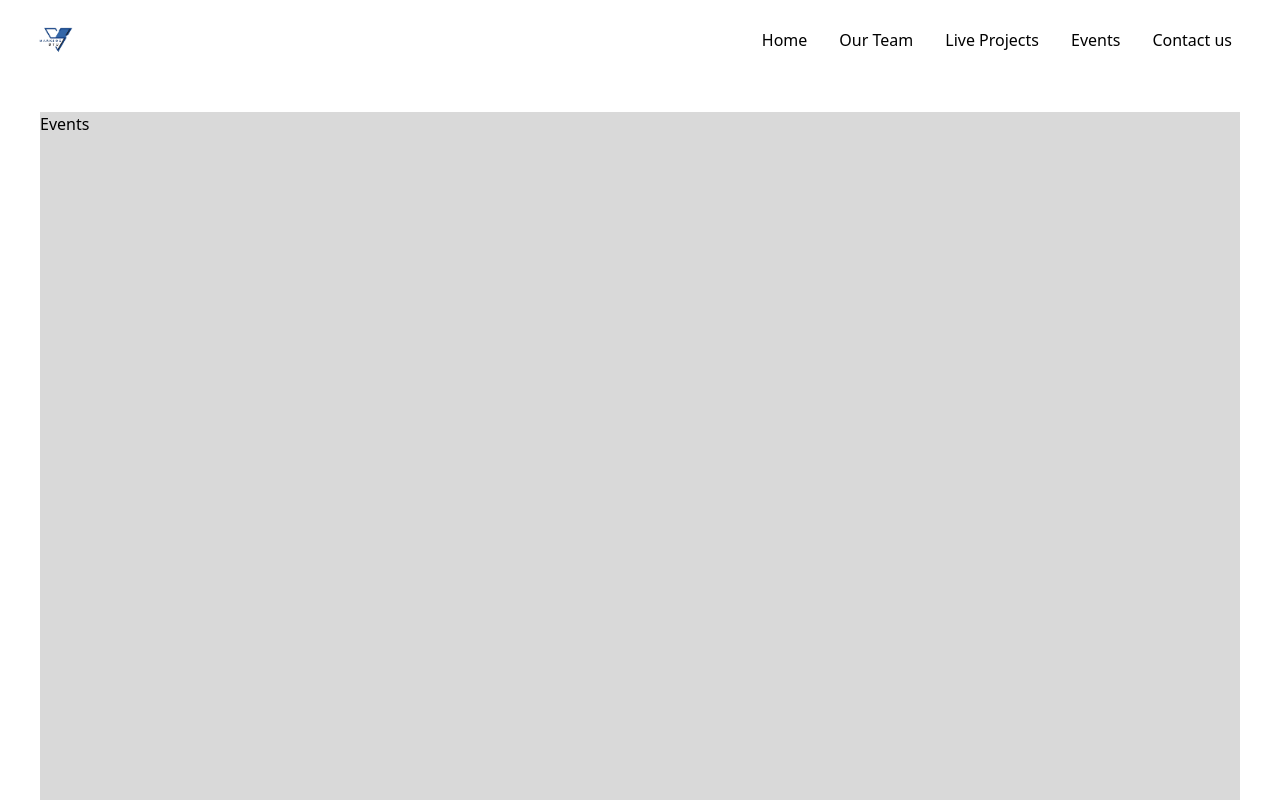
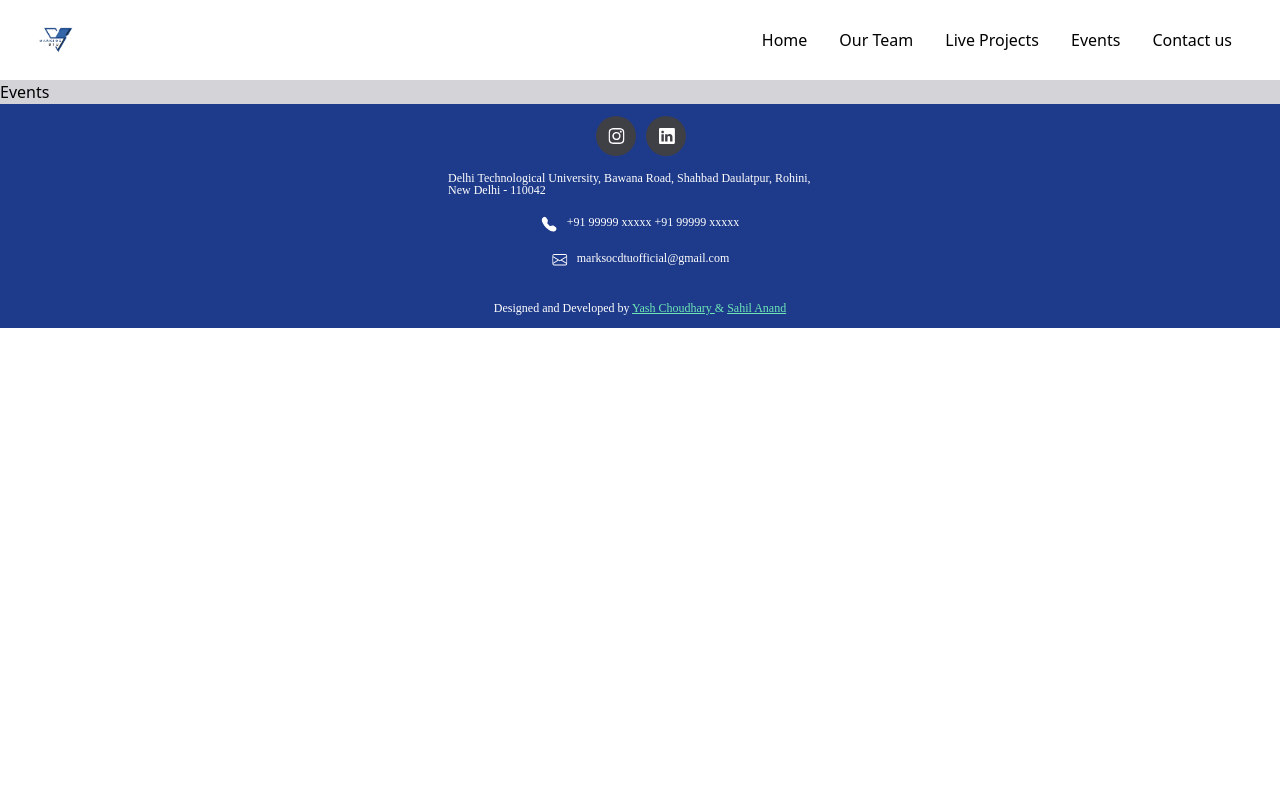
Before and after one commit to marksocDTU/marksocDTU, a Next.js app in the folder marksocdtu/: page /event in a window 1280 px wide. Shown: the top 800 px of the page. Built offline with nearby package versions, Linux system fonts and the light colour scheme.

Commit message:
sliding property

```diff
--- a/marksocdtu/package.json
+++ b/marksocdtu/package.json
@@ -16,6 +16,7 @@
     "react-dom": "^18",
     "react-icons": "^4.12.0",
     "react-slick": "^0.29.0",
+    "react-slideshow-image": "^4.3.0",
     "slick-carousel": "^1.8.1"
   },
   "devDependencies": {
--- a/marksocdtu/src/components/Articles.tsx
+++ b/marksocdtu/src/components/Articles.tsx
@@ -62,12 +62,14 @@ export const Articles = () => {
     speed: 500,
     slidesToShow: 4,
     slidesToScroll: 3,
+
     responsive: [
       {
         breakpoint: 768,
         settings: {
           slidesToShow: 1,
           slidesToScroll: 1,
+          autoplay: true,
         },
       },
     ],
--- /dev/null
+++ b/marksocdtu/src/components/Slideshow.tsx
@@ -0,0 +1,19 @@
+import React from 'react';
+import Image from "next/image";
+import l from "@/assets/landing.png";
+import {motion} from 'framer-motion';
+import { Zoom } from 'react-slideshow-image';
+import "react-slideshow-image/dist/style.css";
+
+const Slideshow= () => {
+    const images =[{l},{l},{l},{l}];
+    const zoomInp
+    return(
+
+
+
+
+    );
+};
+
+export default Slideshow ;
--- a/marksocdtu/src/pages/event.tsx
+++ b/marksocdtu/src/pages/event.tsx
@@ -15,12 +15,12 @@ export default function Home() {
   return (
    <div>
     <Header/>
-    {/* <div className="flex flex-shrink-0 justify-items-center max-w-full max-h-screen bg-zinc-300">
+     <div className="flex flex-shrink-0 justify-items-center max-w-full h-full bg-zinc-300">
       <div className="flex flex-shrink-0 text-black">Events</div>
-    </div> */}
-    <div className={"flex flex-shrink-0 bg-[#d9d9d9] w-[full] h-[750px] mx-10 my-8 "}>
+    </div>
+   {/* <div className={"flex flex-shrink-0 bg-[#d9d9d9] w-[full] h-[750px] mx-10 my-8 "}>
       <div className="flex flex-shrink-0 text-black"> Events </div>
-    </div>
+  </div>*/}
 
     <Footer/>
    </div>
```
Also changed, not shown: 1 other file (tests, documents, lock files or other folders).
